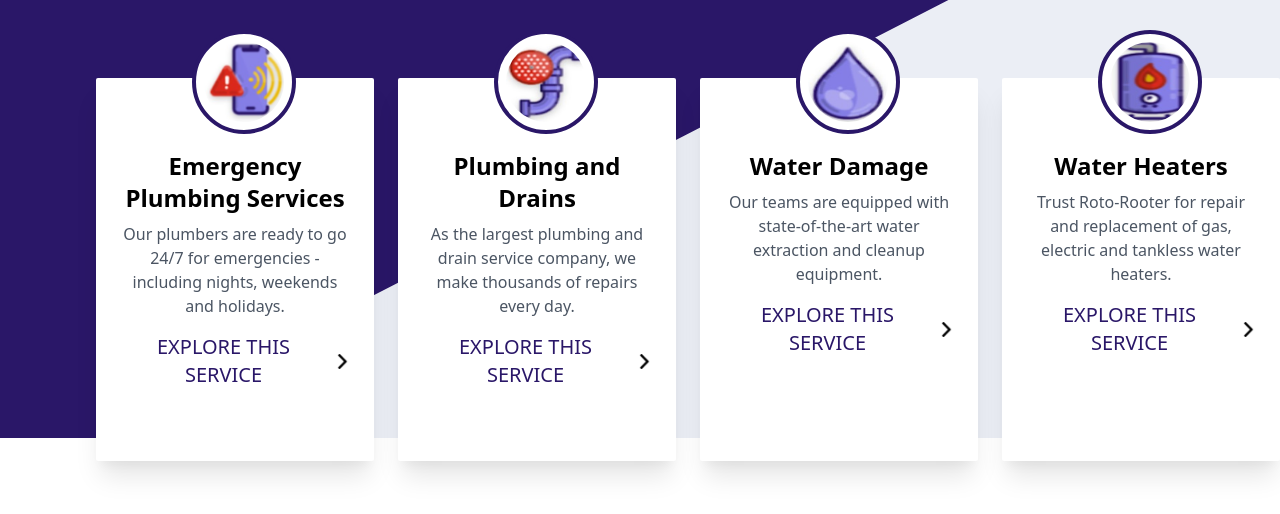
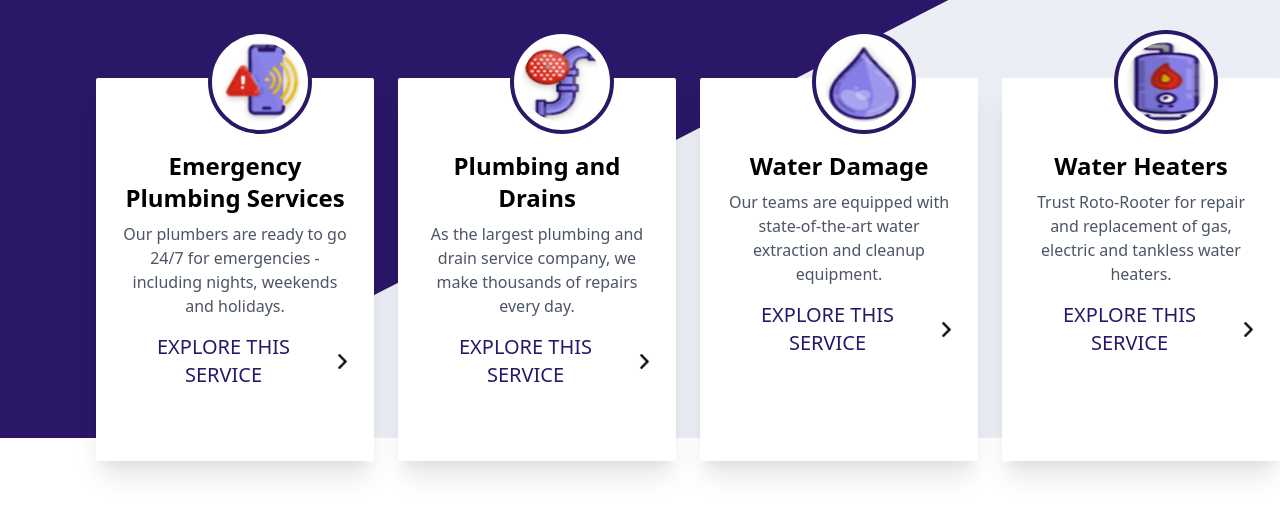
Before and after one commit to BhavyaPopli7/section-task, a plain HTML site: page index.html in a window 1280 px wide. Shown: the part 82-596 px from the top of the page. Drawn offline with nearby package versions, Linux system fonts and the light colour scheme.

Commit message:
Update index.html

```diff
--- a/index.html
+++ b/index.html
@@ -33,7 +33,7 @@
             <h1 class="text-3xl md:text-5xl font-medium mb-8 mt-6 text-white">OUR SERVICES</h1>
             <div class="grid grid-cols-1 md:grid-cols-2 lg:grid-cols-4 gap-6 pt-14">
                 <div class="service-box bg-white rounded-sm shadow-md p-6 relative shadow-xl shadow-black">
-                    <div class="flex items-center justify-center mb-4 absolute left-24 -top-12 bg-white rounded-full p-2" style="border: 4px solid #2a1768;">
+                    <div class="flex items-center justify-center mb-4 absolute left-28 -top-12 bg-white rounded-full p-2" style="border: 4px solid #2a1768;">
                         <img src="img1.jpg" class="rounded-full" style="height: 80px;" alt="Service Icon" />
                     </div>
                     <h2 class="text-xl md:text-2xl font-bold mb-2 mt-12 text-center">Emergency Plumbing Services</h2>
@@ -45,7 +45,7 @@
                     </div>
                 </div>
                 <div class="service-box bg-white rounded-sm shadow-md p-6 relative shadow-xl shadow-black">
-                    <div class="flex items-center justify-center mb-4 absolute left-24 -top-12 bg-white rounded-full p-2" style="border: 4px solid #2a1768;">
+                    <div class="flex items-center justify-center mb-4 absolute left-28 -top-12 bg-white rounded-full p-2" style="border: 4px solid #2a1768;">
                         <img src="img2.jpg" class="rounded-full" style="height: 80px; width: 80px;"></img>
                     </div>
                     <h2 class="text-xl md:text-2xl font-bold mb-2 mt-12 text-center">Plumbing and Drains</h2>
@@ -56,7 +56,7 @@
                     </div>
                 </div>
                 <div class="service-box bg-white rounded-sm shadow-md p-6 relative shadow-xl shadow-black">
-                    <div class="flex items-center justify-center mb-4 absolute left-24 -top-12 bg-white rounded-full p-2" style="border: 4px solid #2a1768;">
+                    <div class="flex items-center justify-center mb-4 absolute left-28 -top-12 bg-white rounded-full p-2" style="border: 4px solid #2a1768;">
                         <img src="img3.jpg" class="rounded-full" style="height: 80px; width: 80px;"></img>
                     </div>
                     <h2 class="text-xl md:text-2xl font-bold mb-2 mt-12 text-center">Water Damage</h2>
@@ -67,7 +67,7 @@
                     </div>
                 </div>
                 <div class="service-box bg-white rounded-sm shadow-md p-6 relative shadow-xl shadow-black">
-                    <div class="flex items-center justify-center mb-4 absolute left-24 -top-12 bg-white rounded-full p-2" style="border: 4px solid #2a1768;">
+                    <div class="flex items-center justify-center mb-4 absolute left-28 -top-12 bg-white rounded-full p-2" style="border: 4px solid #2a1768;">
                         <img src="img4.jpg" class="rounded-full" style="height: 80px; width: 80px;"></img>
                     </div>
                     <h2 class="text-xl md:text-2xl font-bold mb-2 mt-12 text-center">Water Heaters</h2>
```
